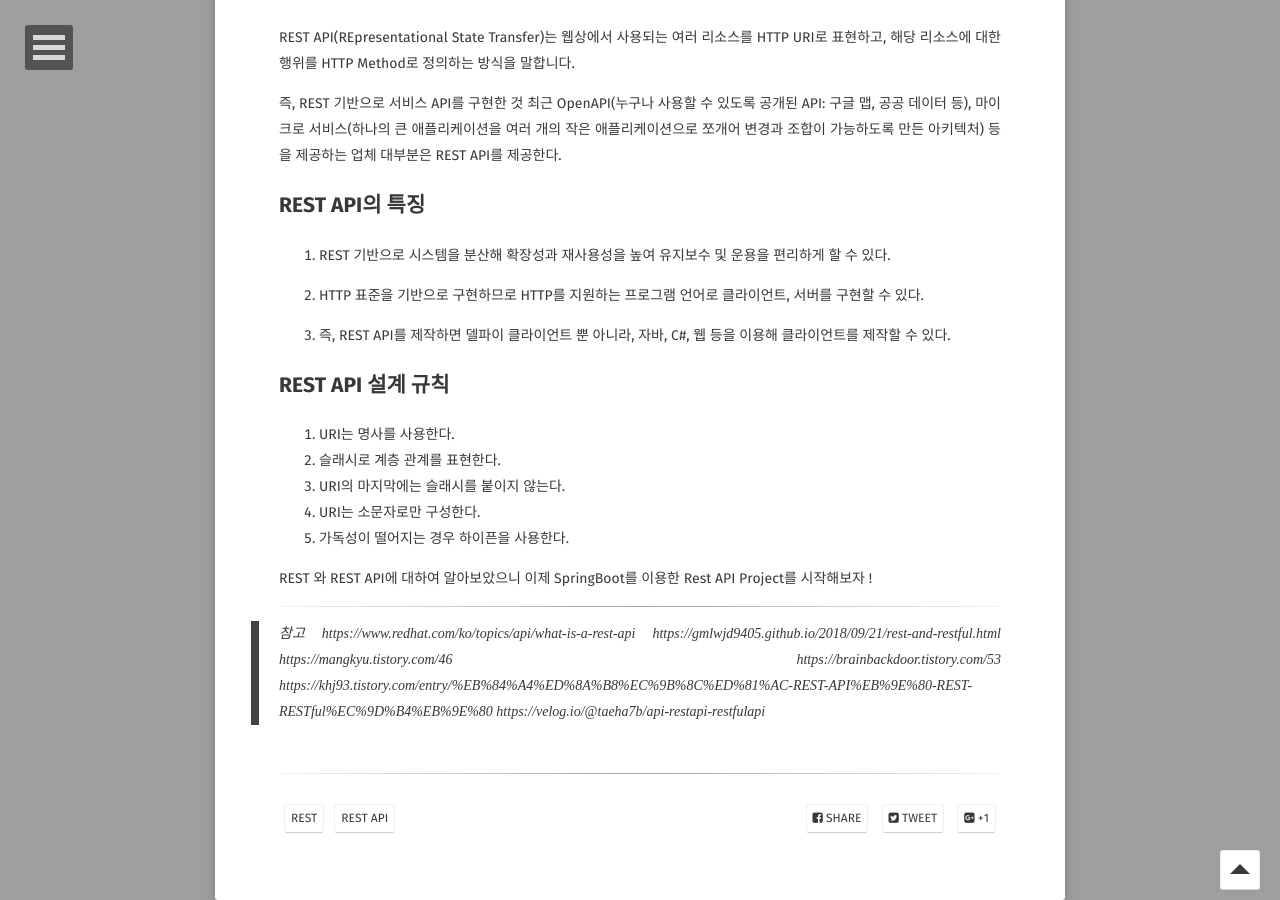
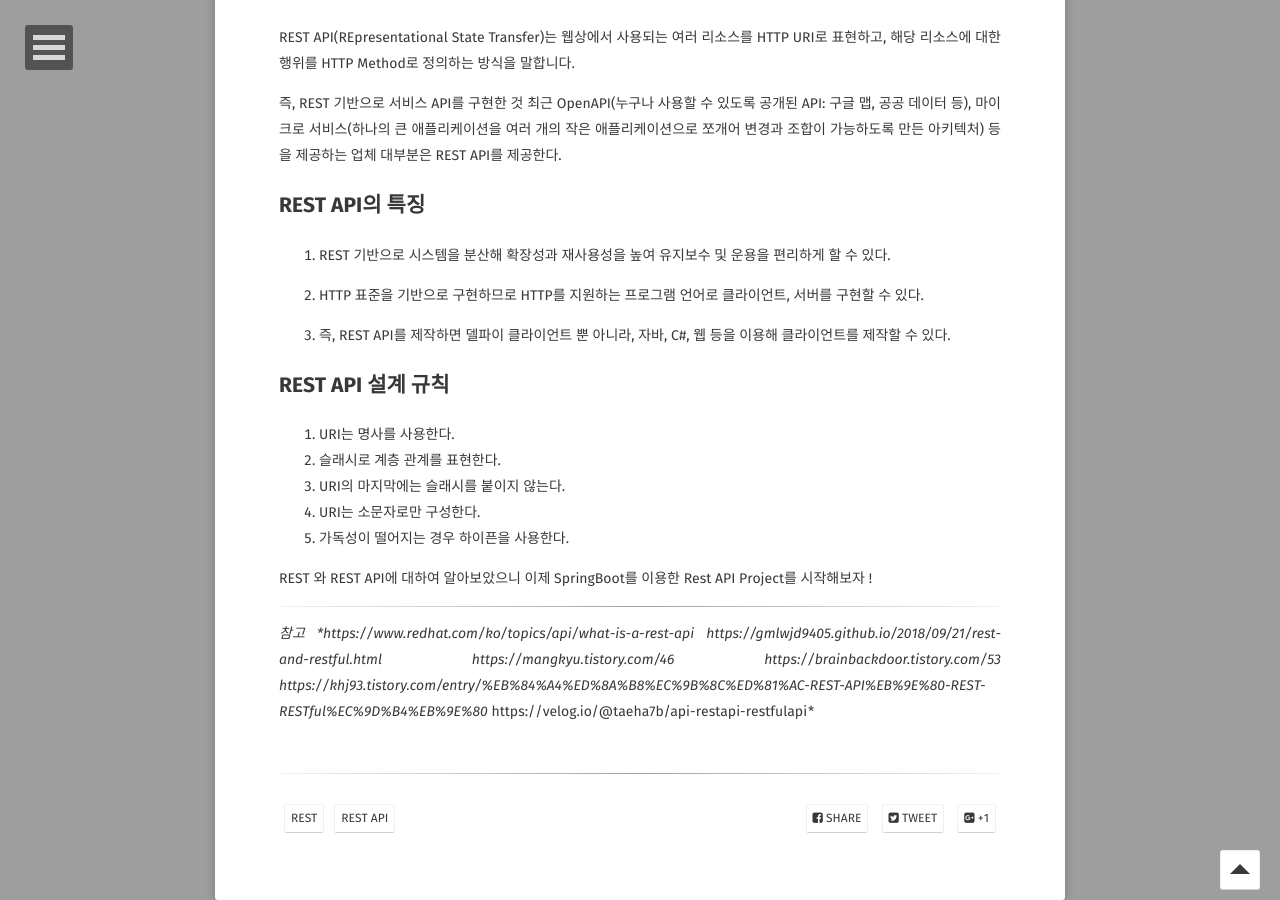
Before and after one commit to GayeonYoon/GayeonYoon.github.io, a Jekyll site: the page built from _posts/2021-07-04-RESTAPI-POST_1.md, in a window 1280 px wide and 900 px high, scrolled down 1962 px. Built offline with Jekyll 4.4.1, drawn with Linux system fonts in a browser that asks for light colours; some web fonts are replaced.

```diff
--- a/_posts/2021-07-04-RESTAPI-POST_1.md
+++ b/_posts/2021-07-04-RESTAPI-POST_1.md
@@ -109,10 +109,10 @@ REST API(REpresentational State Transfer)는 웹상에서 사용되는 여러
 
 
 ------
->참고
- https://www.redhat.com/ko/topics/api/what-is-a-rest-api
- https://gmlwjd9405.github.io/2018/09/21/rest-and-restful.html
- https://mangkyu.tistory.com/46
- https://brainbackdoor.tistory.com/53
- https://khj93.tistory.com/entry/%EB%84%A4%ED%8A%B8%EC%9B%8C%ED%81%AC-REST-API%EB%9E%80-REST-RESTful%EC%9D%B4%EB%9E%80
- https://velog.io/@taeha7b/api-restapi-restfulapi
+*참고*
+ **https://www.redhat.com/ko/topics/api/what-is-a-rest-api*
+ *https://gmlwjd9405.github.io/2018/09/21/rest-and-restful.html*
+ *https://mangkyu.tistory.com/46*
+ *https://brainbackdoor.tistory.com/53*
+ *https://khj93.tistory.com/entry/%EB%84%A4%ED%8A%B8%EC%9B%8C%ED%81%AC-REST-API%EB%9E%80-REST-RESTful%EC%9D%B4%EB%9E%80*
+ https://velog.io/@taeha7b/api-restapi-restfulapi*
```
